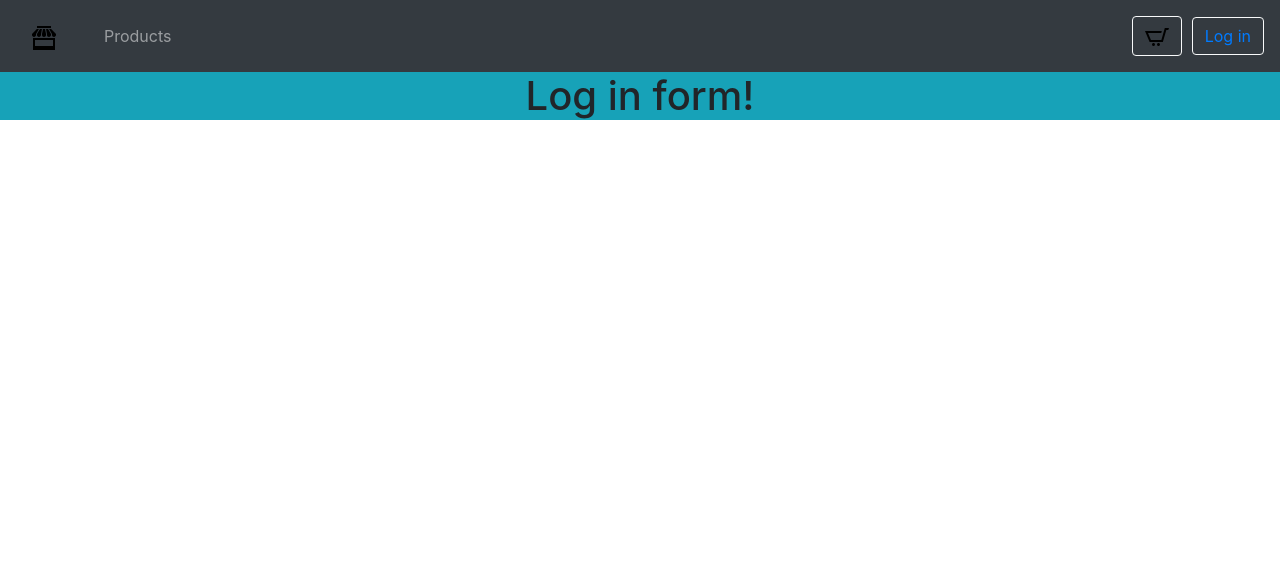
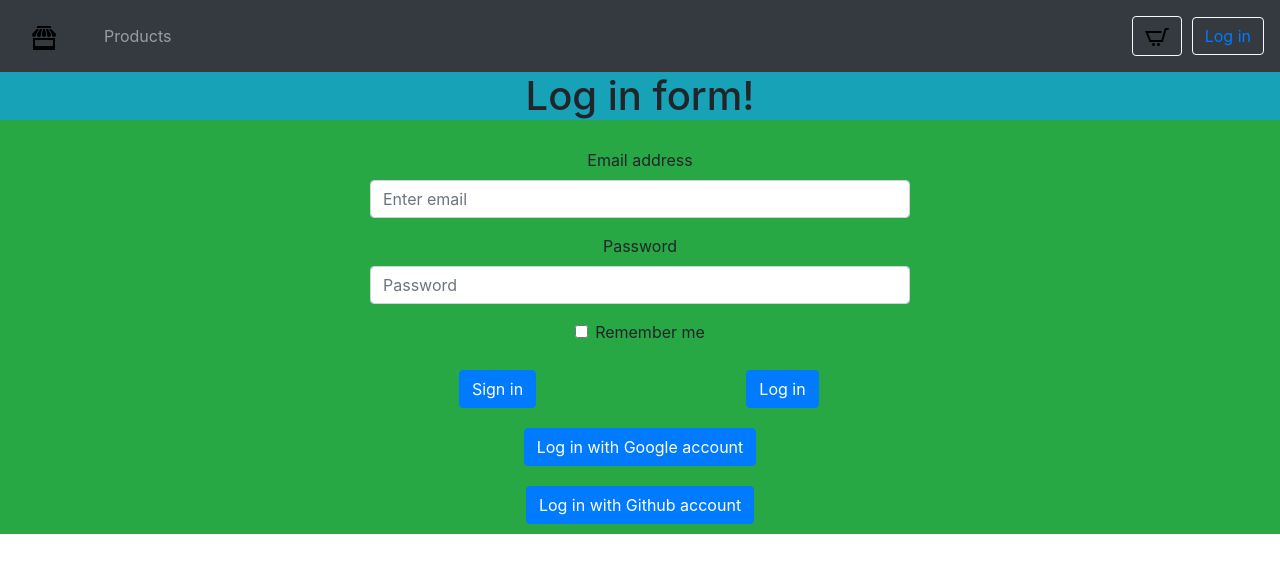
Before and after one commit to patdem/react-project, a React (Create React App) app: page /login in a window 1280 px wide. Shown: the top 572 px of the page. Built offline with nearby package versions, Linux system fonts and the light colour scheme; no server answers.

Commit message:
add sing in form

```diff
--- a/src/components/LoginPage/LoginForm.jsx
+++ b/src/components/LoginPage/LoginForm.jsx
@@ -1,7 +1,52 @@
+import Form from 'react-bootstrap/Form';
+import Button from 'react-bootstrap/Button';
+import {Col, Container, Row} from "react-bootstrap";
+import {Route} from "react-router-dom";
+
 export const LoginForm = () => {
   return (
-    <div className="Welcome bg-info bg-gradient">
-      <h1>Log in form!</h1>
+    <div>
+      <div className="Welcome bg-info">
+        <h1>Log in form!</h1>
+      </div>
+      <Container style={{paddingRight: 300, paddingLeft: 300, paddingTop:20}}>
+        <Form>
+          <Form.Group className="mb-3" controlId="formBasicEmail">
+            <Form.Label>Email address</Form.Label>
+            <Form.Control type="email" placeholder="Enter email" />
+          </Form.Group>
+
+          <Form.Group className="mb-3" controlId="formBasicPassword">
+            <Form.Label>Password</Form.Label>
+            <Form.Control type="password" placeholder="Password" />
+          </Form.Group>
+          <Form.Group className="mb-3" controlId="formBasicCheckbox">
+            <Form.Check type="checkbox" label="Remember me" />
+          </Form.Group>
+          <Row>
+            <Col>
+              <Button variant="primary" type="submit" style={{margin: 10}}>
+                Sign in
+              </Button>
+            </Col>
+            <Col>
+              <Button variant="primary" type="submit" style={{margin: 10}}>
+                Log in
+              </Button>
+            </Col>
+          </Row>
+          <Row>
+            <Button variant="primary" type="submit" style={{marginLeft: "auto", marginRight: "auto", marginTop: 10, marginBottom: 10}}>
+              Log in with Google account
+            </Button>
+          </Row>
+          <Row>
+            <Button variant="primary" type="submit" style={{marginLeft: "auto", marginRight: "auto", marginTop: 10, marginBottom: 10}}>
+              Log in with Github account
+            </Button>
+          </Row>
+        </Form>
+      </Container>
     </div>
   );
 }
```
